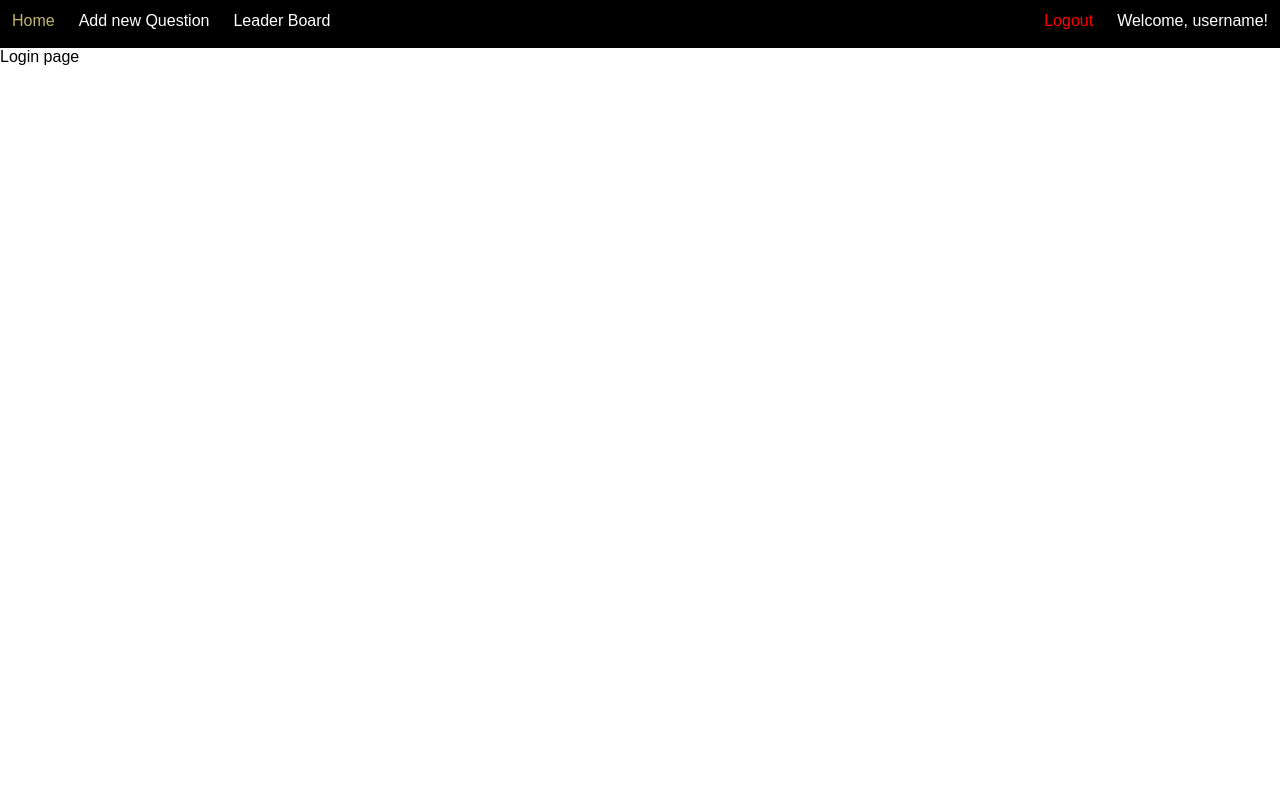
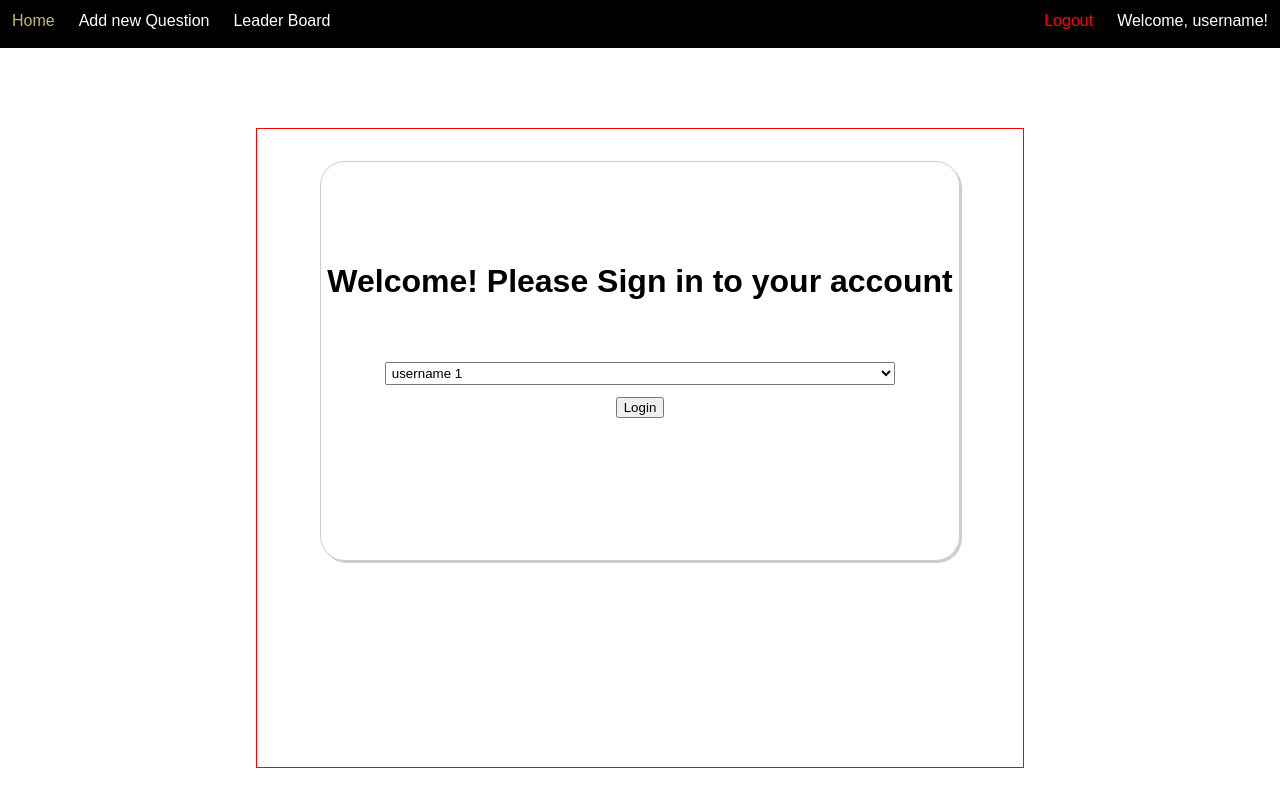
Before and after one commit to Tvlasev/Would-You-Rather, a React (Create React App) app: page /login in a window 1280 px wide. Built offline with nearby package versions, Linux system fonts and the light colour scheme.

Commit message:
adding and connecting redux to the app

```diff
--- a/package.json
+++ b/package.json
@@ -10,6 +10,7 @@
     "react-router-dom": "^5.0.1",
     "react-scripts": "0.9.x",
     "redux": "^4.0.4",
+    "redux-logger": "^3.0.6",
     "redux-thunk": "^2.3.0",
     "styled-components": "^4.3.2"
   },
--- /dev/null
+++ b/src/actions/Users.js
@@ -0,0 +1,15 @@
+import * as types from "../types/types"
+import * as db from '../utils/_DATA'
+
+export const getUsers = () => dispatch => {
+  dispatch({type: types.REQUEST_USERS_PENDING})
+  db._getUsers()
+    .then(data => dispatch({
+      type: types.REQUEST_USERS_SUCCESS,
+      payload: data
+    }))
+    .catch(error => dispatch({
+      type: types.REQUEST_USERS_FAILED,
+      payload: error
+    }))
+}
--- /dev/null
+++ b/src/components/Login/Login.css
@@ -0,0 +1,20 @@
+.login-box{
+  border: 1px solid #ccc;
+  border-radius: 25px;
+  box-shadow: 2px 2px #ccc;
+  width: 50vw;
+  height: 50vh;
+  display: inline-block;
+  padding-top: 80px;
+}
+
+.users-dropdown{
+  padding: 2px;
+  margin-top: 40px;
+  width: 80%;
+}
+
+.login-button{
+  padding: 2px;
+  margin: 10px;
+}
--- a/src/components/Login/Login.js
+++ b/src/components/Login/Login.js
@@ -1,9 +1,19 @@
 import React, { Fragment } from 'react'
+import './Login.css'
 
 const Login = () => {
   return(
     <Fragment>
-      Login page
+      <div className='login-box'>
+        <h1>Welcome! Please Sign in to your account</h1>
+        <select className='users-dropdown'>
+          <option value="move" disabled>Select a user</option>
+          <option value="username">username 1</option>
+        </select>
+        <div className='login-button'>
+          <button>Login</button>
+        </div>
+      </div>
     </Fragment>
   )
 }
--- a/src/components/Menu/Menu.js
+++ b/src/components/Menu/Menu.js
@@ -5,12 +5,12 @@ import './Menu.css'
 const Menu = () => {
   return(
     <Fragment>
-      <div class="menu">
-        <Link to='/' class="menu-item">Home</Link>
-        <Link to='/add-question' class="menu-item">Add new Question</Link>
-        <Link to='/leader-board' class="menu-item">Leader Board</Link>
-        <span class="menu-item welcome-message">Welcome, username!</span>
-        <Link to='/login' class="menu-item logout">Logout</Link>
+      <div className="menu">
+        <Link to='/' className="menu-item">Home</Link>
+        <Link to='/add-question' className="menu-item">Add new Question</Link>
+        <Link to='/leader-board' className="menu-item">Leader Board</Link>
+        <span className="menu-item welcome-message">Welcome, username!</span>
+        <Link to='/login' className="menu-item logout">Logout</Link>
       </div>
     </Fragment>
   )
--- /dev/null
+++ b/src/containers/App.css
@@ -0,0 +1,9 @@
+.page-content{
+  border: 1px solid red;
+  width: 60vw;
+  height: 80vh;
+  text-align: center;
+  margin: auto;
+  margin-top: 80px;
+  padding: 2em;
+}
--- a/src/containers/App.js
+++ b/src/containers/App.js
@@ -1,5 +1,8 @@
 import React, { Component, Fragment } from 'react'
 import { Route, Switch } from 'react-router-dom'
+import { connect } from 'react-redux'
+import { getUsers } from '../actions/Users'
+import './App.css'
 import Menu from '../components/Menu/Menu'
 import Login from '../components/Login/Login'
 import Page404 from '../components/page404'
@@ -10,10 +13,17 @@ import Questions from './Questions/Questions'
 
 
 class App extends Component {
+
+  componentDidMount = () => {
+    this.props.getUsers()
+  }
+
   render() {
+    console.log(this.props.users)
     return (
       <Fragment>
         <Menu />
+          <div className="page-content">
           <Switch>
             <Route exact path="/" render={props => < Home/>} />
             <Route exact path="/login" render={props => < Login/>} />
@@ -22,9 +32,24 @@ class App extends Component {
             <Route exact path="/questions" render={props => < Questions/>} />
             <Route component={Page404} />
           </Switch>
+          </div>
       </Fragment>
     );
   }
 }
 
-export default App;
+const mapStateToProps = state => {
+  return {
+    users: state.getUsers.users,
+    isPending: state.getUsers.isPending,
+    error: state.getUsers.error,
+  }
+}
+
+const mapDispatchToProps = dispatch => {
+  return {
+    getUsers: () => dispatch(getUsers())
+  }
+}
+
+export default connect(mapStateToProps, mapDispatchToProps)(App);
--- a/src/index.js
+++ b/src/index.js
@@ -1,12 +1,23 @@
 import React from 'react'
 import ReactDOM from 'react-dom'
+import { Provider } from 'react-redux'
+import { createStore, applyMiddleware, combineReducers } from 'redux'
+import thunkMiddleware from 'redux-thunk'
+import { createLogger } from 'redux-logger'
+import { getUsers} from './reducers/Users'
 import { BrowserRouter } from 'react-router-dom'
 import App from './containers/App'
 import './index.css'
 
+const rootReducer = combineReducers({ getUsers })
+const logger = createLogger()
+const store = createStore(rootReducer, applyMiddleware(thunkMiddleware, logger))
+
 ReactDOM.render(
-  <BrowserRouter>
-    <App />
-  </BrowserRouter>,
+  <Provider store={store}>
+    <BrowserRouter>
+      <App store={store}/>
+    </BrowserRouter>
+  </Provider>,
   document.getElementById('root')
 );
--- /dev/null
+++ b/src/reducers/Users.js
@@ -0,0 +1,20 @@
+import * as types from '../types/types'
+
+const initialState = {
+  isPending: false,
+  users: {},
+  error: ''
+}
+
+export const getUsers = (state=initialState, action={}) => {
+  switch(action.type){
+    case types.REQUEST_USERS_PENDING:
+      return {...state, isPending: true}
+    case types.REQUEST_USERS_SUCCESS:
+      return {...state, users: action.payload, isPending: false}
+    case types.REQUEST_USERS_FAILED:
+      return {...state, error: action.payload, isPending: false}
+    default:
+      return state
+  }
+}
--- /dev/null
+++ b/src/types/types.js
@@ -0,0 +1,3 @@
+export const REQUEST_USERS_PENDING = 'REQUEST_USERS_PENDING'
+export const REQUEST_USERS_SUCCESS = 'REQUEST_USERS_SUCCESS'
+export const REQUEST_USERS_FAILED = 'REQUEST_USERS_FAILED'
```
Lines whose indentation alone changed are shown as unchanged.
